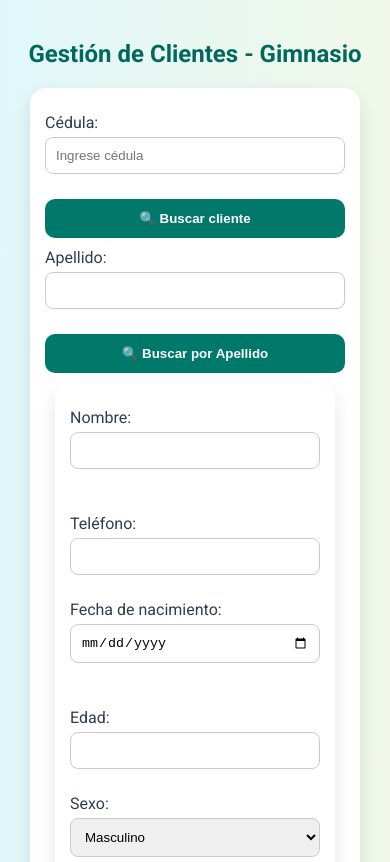
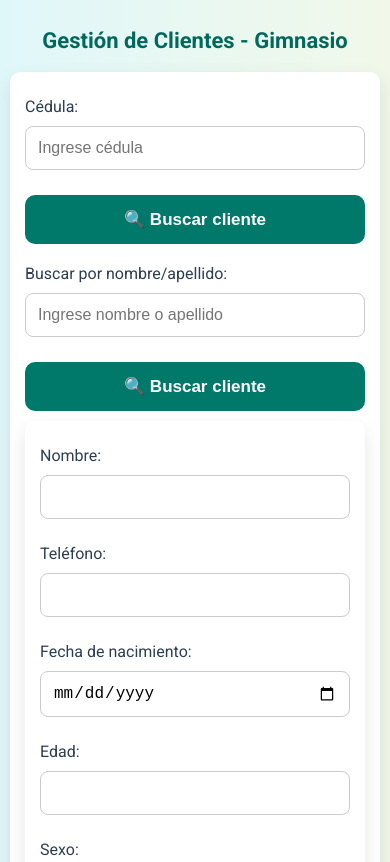
Before and after one commit to FuezaDelta/Administrador, a plain HTML site: page index.html in a window 390 px wide. Shown: the top 862 px of the page. Drawn offline with Linux system fonts and the light colour scheme; no server answers.

Commit message:
Commit 5
Cambios visuales para dispositivos móviles

```diff
--- a/css/styles.css
+++ b/css/styles.css
@@ -10,6 +10,8 @@ body {
     padding: 20px;
     margin: 0;
     color: #2c3e50;
+    overflow-x: hidden;
+    /* Evita el scroll horizontal en móviles */
 }
 
 h2 {
@@ -33,32 +35,17 @@ label {
     display: block;
 }
 
-/* Inicio Botón eliminar */
-
-/* .eliminar {
-    background-color: #d9534f;
-    color: white;
-    border: none;
-    padding: 10px 20px;
-    border-radius: 5px;
-    cursor: pointer;
-}
-
-.eliminar:hover {
-    background-color: #c9302c;
-} */
-
-/* Fin botón eliminar */
-
 .input-row {
     display: flex;
     gap: 20px;
     flex-wrap: wrap;
+    /* Mantiene el wrap para que los elementos se apilen en pantallas pequeñas */
 }
 
 .input-group {
     flex: 1;
     min-width: 200px;
+    /* Asegura que cada grupo de input tenga un mínimo de ancho */
 }
 
 input, select {
@@ -69,6 +56,14 @@ input, select {
     border: 1px solid #ccc;
     border-radius: 8px;
     transition: 0.3s;
+    /* Ajustes para táctil */
+    -webkit-appearance: none;
+    /* Evita estilos nativos en iOS */
+    -moz-appearance: none;
+    /* Evita estilos nativos en Firefox */
+    appearance: none;
+    touch-action: manipulation;
+    /* Mejora la respuesta táctil */
 }
 
 input:focus, select:focus {
@@ -87,6 +82,9 @@ button {
     transition: 0.3s;
     width: 100%;
     margin-top: 10px;
+    /* Ajustes para táctil */
+    -webkit-tap-highlight-color: transparent;
+    /* Elimina el resplandor azul al tocar en iOS */
 }
 
 button:hover {
@@ -119,17 +117,77 @@ button:hover {
     background-color: #1ebe5d;
 }
 
+/* Media Query para pantallas pequeñas */
 @media (max-width: 600px) {
+    body {
+        padding: 10px;
+        /* Reduce el padding general del body */
+    }
+
     form, .form-box, .result-box, .alertas-box {
         padding: 15px;
-        margin: 10px;
+        /* Reduce el padding interno de las cajas */
+        margin: 10px auto;
+        /* Centra las cajas con un margen más pequeño */
+        border-radius: 10px;
+        /* Bordes un poco menos redondeados si se desea */
+    }
+
+    h2 {
+        font-size: 22px;
+        /* Un poco más pequeño el título */
     }
 
     .input-row {
         flex-direction: column;
+        /* Apila los inputs verticalmente */
+        gap: 0;
+        /* Elimina el gap horizontal cuando están apilados */
+    }
+
+    .input-group {
+        min-width: unset;
+        /* Permite que el ancho se ajuste al 100% en columnas */
+        width: 100%;
+        /* Asegura que cada input-group ocupe todo el ancho disponible */
+        margin-bottom: 5px;
+        /* Espacio entre los grupos de input apilados */
+    }
+
+    label {
+        margin-top: 10px;
+        /* Mantener un buen margen superior para las etiquetas */
+        margin-bottom: 5px;
+        /* Reducir el margen inferior de las etiquetas */
+    }
+
+    input, select {
+        margin-bottom: 10px;
+        /* Espacio entre inputs */
+        padding: 12px;
+        /* Aumenta un poco el padding de los inputs para facilitar el toque */
+        font-size: 16px;
+        /* Asegura un tamaño de fuente legible */
     }
 
     button {
-        padding: 12px;
+        padding: 14px;
+        /* Aumenta un poco el padding de los botones para facilitar el toque */
+        font-size: 17px;
+        /* Tamaño de fuente legible en botones */
+        margin-top: 15px;
+        /* Más espacio sobre los botones */
+    }
+
+    .search-by-apellido {
+        margin-top: 20px;
+        /* Ajusta el margen superior del bloque de búsqueda por apellido */
+    }
+
+    #resultadosBusquedaApellido li {
+        font-size: 14px;
+        /* Tamaño de fuente para los elementos de la lista de resultados */
+        padding: 8px;
+        /* Padding para hacerlos más fáciles de tocar */
     }
 }
--- a/index.html
+++ b/index.html
@@ -2,6 +2,7 @@
 <html lang="es">
     <head>
         <meta charset="UTF-8">
+        <meta name="viewport" content="width=device-width, initial-scale=1.0">
         <title>Gestión de Membresías - Gimnasio</title>
         <link rel="icon" href="img/logo-ico.ico" type="image/x-icon">
         <link rel="stylesheet" href="css/styles.css">
@@ -13,15 +14,14 @@
             <label>Cédula:</label>
             <input type="text" id="cedula" placeholder="Ingrese cédula"
                 required>
-            <!-- <input type="text" id="cedula" required> -->
             <button type="button" onclick="buscarCliente()">🔍 Buscar
                 cliente</button>
 
             <div class="search-by-apellido">
-                <label>Apellido:</label>
-                <input type="text" id="apellidoBusqueda">
+                <label>Buscar por nombre/apellido:</label>
+                <input type="text" id="apellidoBusqueda" placeholder="Ingrese nombre o apellido">
                 <button type="button" onclick="buscarClientePorApellido()">🔍
-                    Buscar por Apellido</button>
+                    Buscar cliente</button>
                 <div id="resultadosBusquedaApellido"></div>
             </div>
 
@@ -77,15 +77,6 @@
                         <input type="number" id="valorPagado" required>
                     </div>
                 </div>
-<!--
-                <div
-                    style="display: flex; gap: 10px; justify-content: center; margin-top: 10px;">
-                    <button id="btnGuardar" class="btn">💾 Registrar /
-                        Actualizar</button>
-                    <button id="btnEliminar" class="btn eliminar">🗑️
-                        Eliminar</button>
-                </div> -->
-
                 <button type="submit">💾 Registrar / Actualizar</button>
             </form>
 
--- a/js/index.js
+++ b/js/index.js
@@ -190,7 +190,7 @@ async function verificarVencimientos() {
     clientesSnap.forEach((docu) => {
         const data = docu.data();
         if (data.fechaVencimiento === fechaObjetivo) {
-            const mensaje = encodeURIComponent(`Hola ${data.nombre}, te saludamos desde el gimnasio Fuerza Delta. Tu membresía vence el ${data.fechaVencimiento}. Te esperamos para renovar y seguir entrenando💪!. Éste es un mensaje automático. Muchas gracias.`);
+            const mensaje = encodeURIComponent(`Hola ${data.nombre}, te saludamos desde el gimnasio Fuerza Delta. Tu membresía vence el ${data.fechaVencimiento}. Te esperamos para renovar y seguir entrenando💪🏻!. Éste es un mensaje automático. Muchas gracias.`);
             const link = `https://wa.me/57${data.telefono}?text=${mensaje}`;
 
             const div = document.createElement("div");
```
